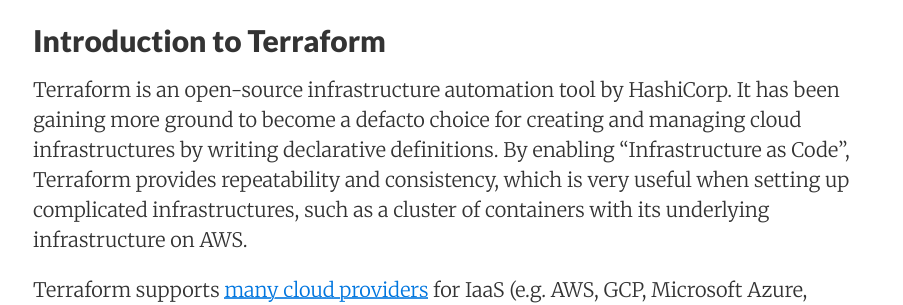
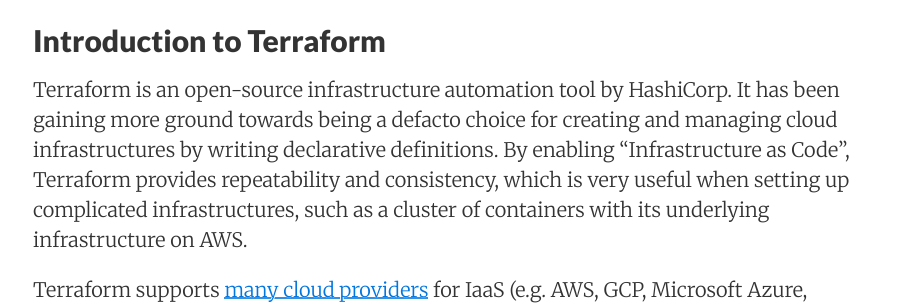
Before and after one commit to turgay/turgay.github.io, a Jekyll site: the page built from _posts/2019-12-15-introduction-to-terraform.md, in a window 1280 px wide. Shown: the part 390-695 px from the top of the page, without its empty margins (187-1090 px from the left). Built offline with Jekyll 4.4.1, drawn with Linux system fonts in a browser that asks for light colours; nearby versions of some CDN libraries; comment, search, counter and statistics services are not loaded.

Commit message:
Update 2019-12-15-introduction-to-terraform.md

```diff
--- a/_posts/2019-12-15-introduction-to-terraform.md
+++ b/_posts/2019-12-15-introduction-to-terraform.md
@@ -9,7 +9,7 @@ categories: personal
 
 ## Introduction to Terraform
 
-Terraform is an open-source infrastructure automation tool by HashiCorp. It has been gaining more ground to become a defacto choice for creating and managing cloud infrastructures by writing declarative definitions. By enabling "Infrastructure as Code", Terraform provides repeatability and consistency, which is very useful when setting up complicated infrastructures, such as a cluster of containers with its underlying infrastructure on AWS.
+Terraform is an open-source infrastructure automation tool by HashiCorp. It has been gaining more ground towards being a defacto choice for creating and managing cloud infrastructures by writing declarative definitions. By enabling "Infrastructure as Code", Terraform provides repeatability and consistency, which is very useful when setting up complicated infrastructures, such as a cluster of containers with its underlying infrastructure on AWS.
 
 Terraform supports [many cloud providers](https://www.terraform.io/docs/providers/index.html) for IaaS (e.g. AWS, GCP, Microsoft Azure, OpenStack, Alibaba Cloud), PaaS (e.g. Heroku), and SaaS services (e.g. Terraform Cloud, DNSimple, CloudFlare).
 
```
